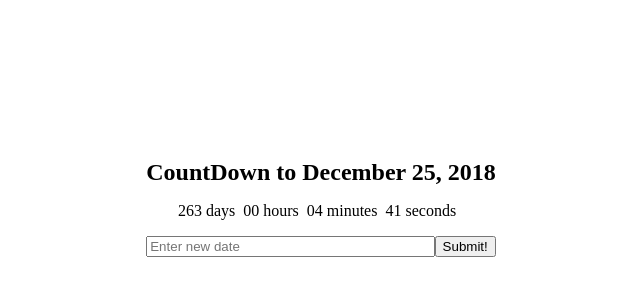
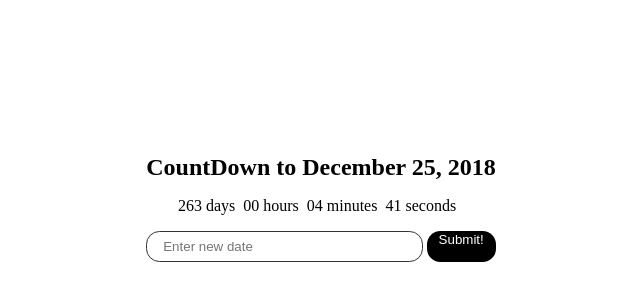
Before and after one commit to pooya-golchian/react-countdown-calc, a React (Create React App) app: page / in a window 1280 px wide. Shown: the part 192-492 px from the top of the page, without its empty margins (319-959 px from the left). Built offline with nearby package versions, Linux system fonts and the light colour scheme.

Commit message:
add some style to form

```diff
--- a/src/App.css
+++ b/src/App.css
@@ -41,9 +41,56 @@ body {
 .countdown__form input {
   display: flex;
   flex: 10 2;
+  padding: .5em;
+  border-radius: 1em;
+  box-shadow: none;
+  border: 1px solid #333;
+  text-indent: .7em;
 }
-
+.countdown__form input:hover,
+.countdown__form input:active,
+.countdown__form input:after,
+.countdown__form input:before,
+.countdown__form input:focus {
+  outline: none;
+}
 .countdown__form button {
   display: flex;
   flex: 1 2;
+  border-radius: 1em;
+  margin-left: .25em;
+  background: black;
+  color: white;
+  border: 0;
+  padding-left: .9em;
+  padding-right: .9em;
 }
+
+
+
+
+
+.countdown__form button:hover {
+  display: flex;
+  flex: 1 2;
+  border-radius: 1em;
+  background: white;
+  color: black;
+  border: 1px solid black;
+}
+.countdown__form button:focus {
+  display: flex;
+  flex: 1 2;
+  border-radius: 1em;
+  background: white;
+  color: black;
+  border: 1px solid black;
+}
+
+.countdown__form button:hover,
+.countdown__form button:active,
+.countdown__form button:after,
+.countdown__form button:before,
+.countdown__form button:focus {
+  outline: none;
+}
```
